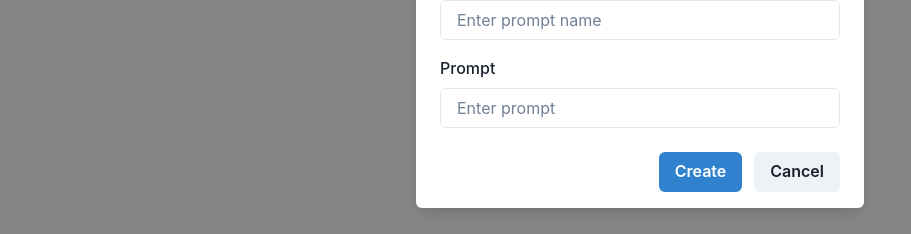
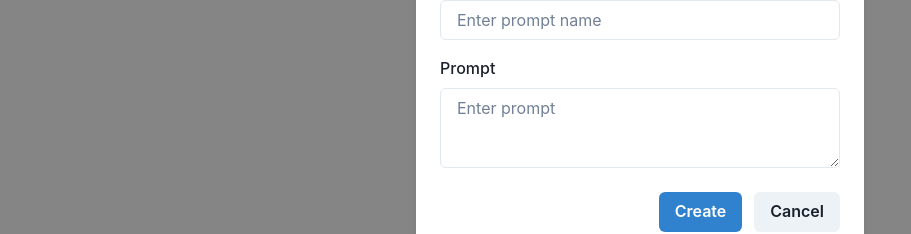
Before and after one commit to GPT-Engineer-App/prompt-master, a React (Vite) app: page / in a window 1280 px wide. Both pictures are taken after a click on the button "New Prompt". Shown: the part 166-400 px from the top of the page, without its empty margins (0-911 px from the left). Built offline with nearby package versions, Linux system fonts and the light colour scheme; no server answers.

Commit message:
Replaced the `Input` component with a `Textarea` component for the prompt field in the modal form to allow for larger prompt input and display.
Prompt: Make the prompt field a larger text area

```diff
--- a/src/pages/Index.jsx
+++ b/src/pages/Index.jsx
@@ -1,5 +1,5 @@
 import React, { useState, useEffect } from "react";
-import { Box, Button, Heading, Text, VStack, HStack, Card, CardHeader, CardBody, Modal, ModalOverlay, ModalContent, ModalHeader, ModalFooter, ModalBody, ModalCloseButton, FormControl, FormLabel, Input, useDisclosure, useToast } from "@chakra-ui/react";
+import { Box, Button, Heading, Text, VStack, HStack, Card, CardHeader, CardBody, Modal, ModalOverlay, ModalContent, ModalHeader, ModalFooter, ModalBody, ModalCloseButton, FormControl, FormLabel, Input, Textarea, useDisclosure, useToast } from "@chakra-ui/react";
 import { FaPlus, FaEdit, FaTrash } from "react-icons/fa";
 
 const API_URL = "https://superb-harmony-3876e2c3fe.strapiapp.com/api/prompts";
@@ -161,7 +161,7 @@ const Index = () => {
             </FormControl>
             <FormControl>
               <FormLabel>Prompt</FormLabel>
-              <Input value={prompt} onChange={(e) => setPrompt(e.target.value)} placeholder="Enter prompt" />
+              <Textarea value={prompt} onChange={(e) => setPrompt(e.target.value)} placeholder="Enter prompt" />
             </FormControl>
           </ModalBody>
           <ModalFooter>
```
